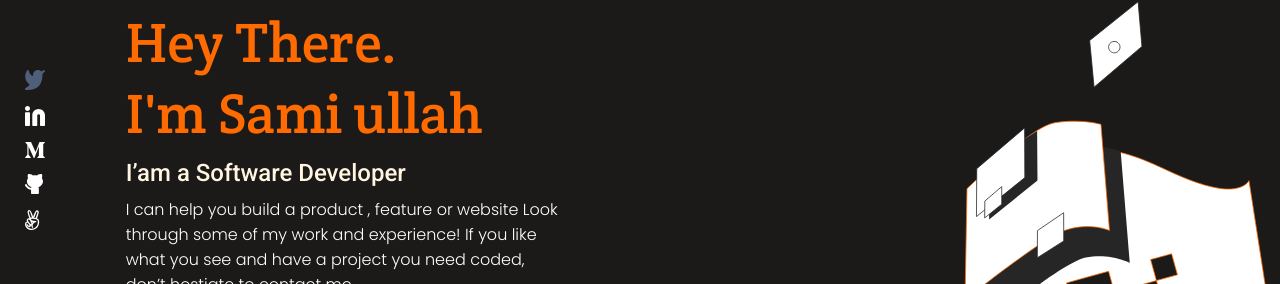
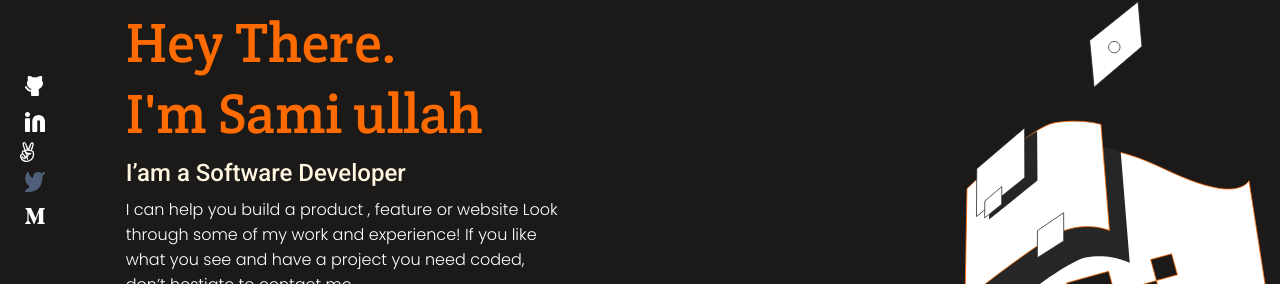
Before and after one commit to Sami-Ullah-Tufail/Portfolio-Website-design.github.io, a website: page index.html in a window 1280 px wide. Shown: the part 253-537 px from the top of the page. Drawn offline with nearby package versions, Linux system fonts and the light colour scheme.

Commit message:
Update index.html

```diff
--- a/index.html
+++ b/index.html
@@ -33,11 +33,11 @@
       don’t hestiate to contact me.
     </p>
     <ul class="padding-reset social-media">
+      <li><a href=""><img src="files/Vector (1).svg" alt=""></a></li>
+      <li><a href=""><img src="files/Linkedin icon.svg" alt=""></a></li
+      <li><a href=""><img src="files/Vector (3).svg" alt=""></a></li>
       <li><a href=""><img src="files/Vector.svg" alt=""></a></li>
-      <li><a href=""><img src="files/Linkedin icon.svg" alt=""></a></li>
       <li><a href=""><img src="files/Vector (2).svg" alt=""></a></li>
-      <li><a href=""><img src="files/Vector (1).svg" alt=""></a></li>
-      <li><a href=""><img src="files/Vector (3).svg" alt=""></a></li>
     </ul>
 
   </section>
```
